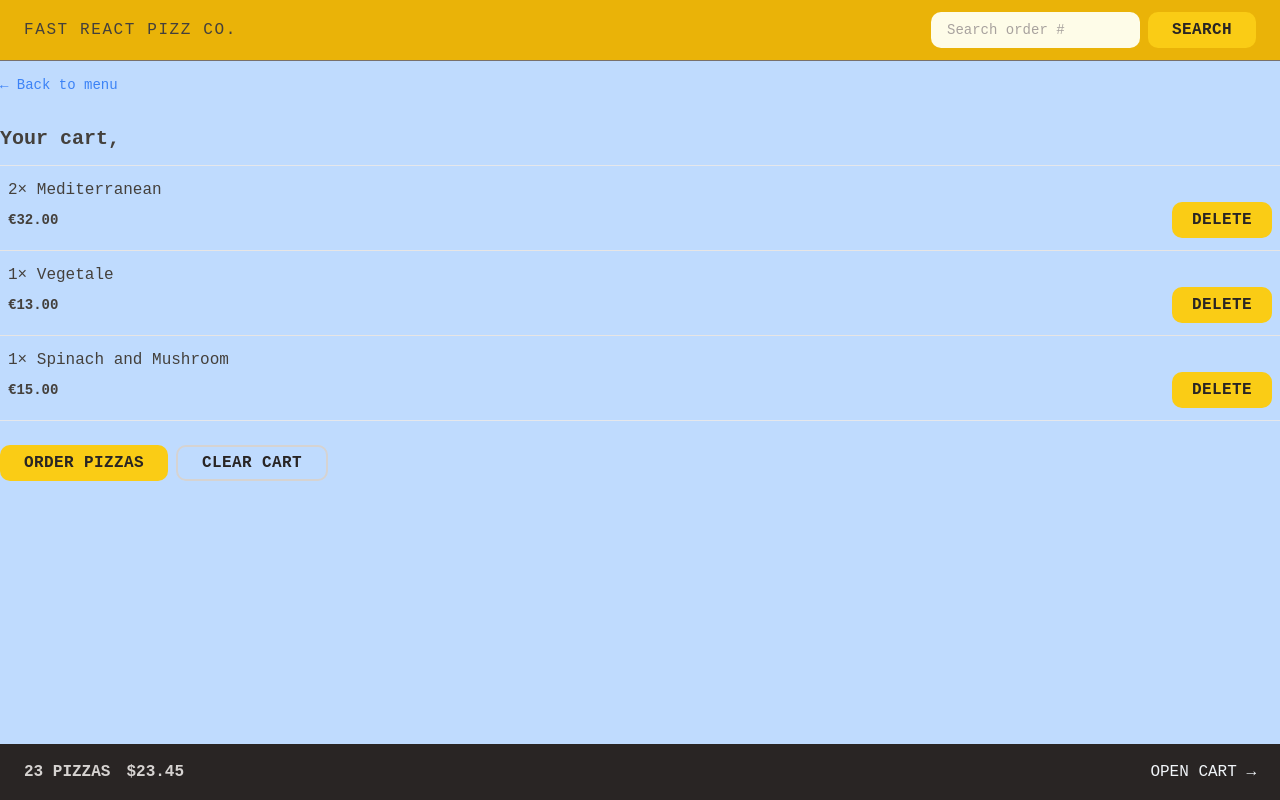
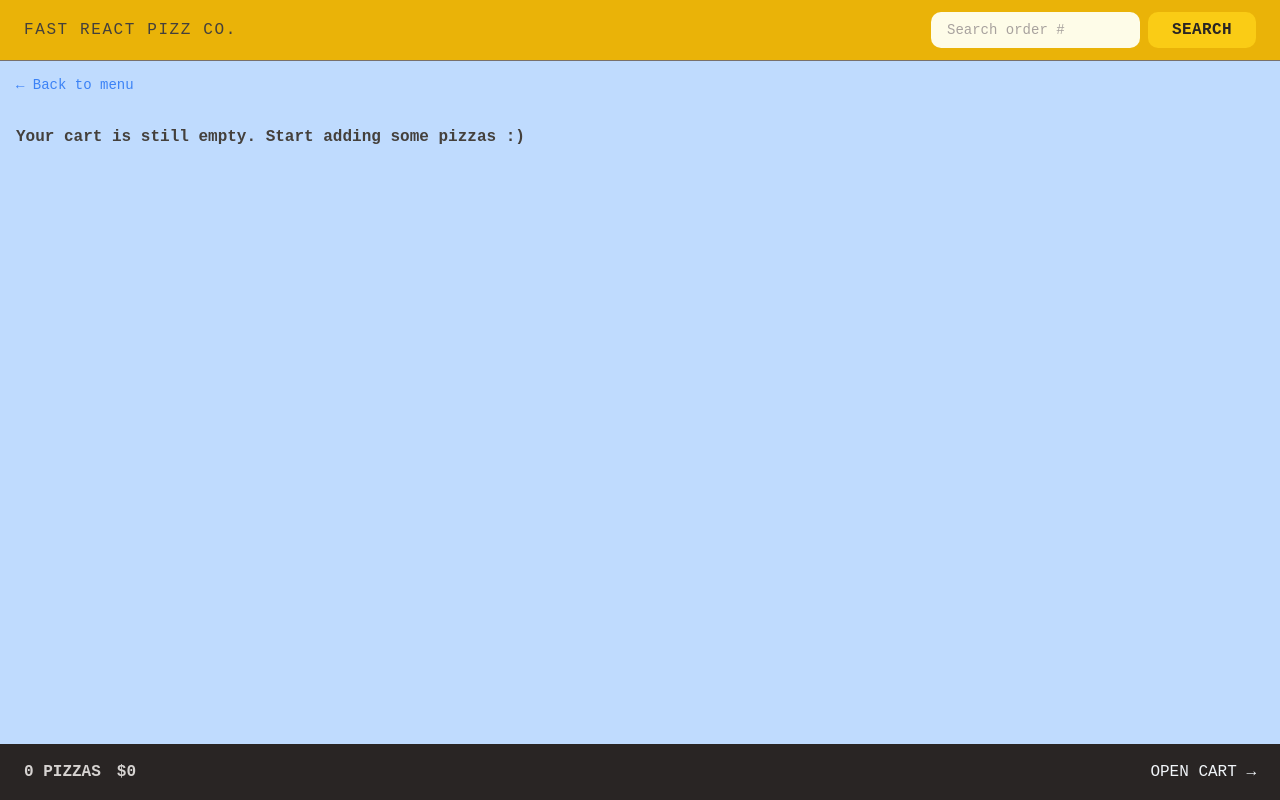
Before and after one commit to JackyChn/Fast-React-Pizza, a React (Vite) app: page /cart in a window 1280 px wide. Built offline with nearby package versions, Linux system fonts and the light colour scheme.

Commit message:
Add: delete function features

```diff
--- a/src/features/cart/Cart.jsx
+++ b/src/features/cart/Cart.jsx
@@ -1,36 +1,18 @@
 import LinkButton from "../../ui/LinkButton";
 import Button from "../../ui/Button";
 import CartItem from "./CartItem";
-import { useSelector } from "react-redux";
-
-const fakeCart = [
-  {
-    pizzaId: 12,
-    name: "Mediterranean",
-    quantity: 2,
-    unitPrice: 16,
-    totalPrice: 32,
-  },
-  {
-    pizzaId: 6,
-    name: "Vegetale",
-    quantity: 1,
-    unitPrice: 13,
-    totalPrice: 13,
-  },
-  {
-    pizzaId: 11,
-    name: "Spinach and Mushroom",
-    quantity: 1,
-    unitPrice: 15,
-    totalPrice: 15,
-  },
-];
+import EmptyCart from "./EmptyCart";
+import { useDispatch, useSelector } from "react-redux";
+import { clearCart, getCart } from "./cartSlice";
 
 function Cart() {
   const username = useSelector((store) => store.user.username);
-  const cart = fakeCart;
-
+  const cart = useSelector(getCart);
+  const dispatch = useDispatch();
+  const handleClear = () => {
+    dispatch(clearCart());
+  };
+  if (!cart.length) return <EmptyCart />;
   return (
     <div className="py-3">
       <LinkButton
@@ -52,7 +34,9 @@ function Cart() {
         <Button to="/order/new" type="primary">
           Order pizzas
         </Button>
-        <Button type="secondary">Clear cart</Button>
+        <Button type="secondary" onClick={handleClear}>
+          Clear cart
+        </Button>
       </div>
     </div>
   );
--- a/src/features/cart/CartItem.jsx
+++ b/src/features/cart/CartItem.jsx
@@ -1,9 +1,9 @@
 import { formatCurrency } from "../../utils/helpers";
-import Button from "../../ui/Button";
 import PropTpes from "prop-types";
+import DeleteItem from "./DeleteItem";
 
 function CartItem({ pizza }) {
-  const { name, quantity, totalPrice } = pizza;
+  const { pizzaId, name, quantity, totalPrice } = pizza;
 
   return (
     <li className="px-2 py-3">
@@ -12,7 +12,7 @@ function CartItem({ pizza }) {
       </p>
       <div className="flex items-center justify-between">
         <p className="text-sm font-bold">{formatCurrency(totalPrice)}</p>
-        <Button type="small">Delete</Button>
+        <DeleteItem pizzaId={pizzaId} />
       </div>
     </li>
   );
--- a/src/features/cart/CartOverview.jsx
+++ b/src/features/cart/CartOverview.jsx
@@ -1,11 +1,15 @@
+import { useSelector } from "react-redux";
 import { Link } from "react-router-dom";
+import { getTotalCartPrice, getTotalCartQuantity } from "./cartSlice";
 
 function CartOverview() {
+  const totalCartQuantity = useSelector(getTotalCartQuantity);
+  const totalCartPrice = useSelector(getTotalCartPrice);
   return (
     <div className="flex items-center justify-between bg-stone-800 p-4 text-sm uppercase text-slate-100 sm:px-6 md:text-base">
       <p className="space-x-4 font-semibold uppercase text-stone-300">
-        <span>23 pizzas</span>
-        <span>$23.45</span>
+        <span>{totalCartQuantity} pizzas</span>
+        <span>${totalCartPrice}</span>
       </p>
       <Link to="/cart">Open cart &rarr;</Link>
     </div>
--- /dev/null
+++ b/src/features/cart/DeleteItem.jsx
@@ -0,0 +1,19 @@
+import { useDispatch } from "react-redux";
+import Button from "../../ui/Button";
+import { deleteItem } from "./cartSlice";
+import PropTypes from "prop-types";
+
+function DeleteItem({ pizzaId }) {
+  const dispatch = useDispatch();
+  return (
+    <Button type="small" onClick={() => dispatch(deleteItem(pizzaId))}>
+      Delete
+    </Button>
+  );
+}
+
+DeleteItem.propTypes = {
+  pizzaId: PropTypes.number.isRequired,
+};
+
+export default DeleteItem;
--- a/src/features/cart/EmptyCart.jsx
+++ b/src/features/cart/EmptyCart.jsx
@@ -1,11 +1,13 @@
-import { Link } from 'react-router-dom';
+import LinkButton from "../../ui/LinkButton";
 
 function EmptyCart() {
   return (
-    <div>
-      <Link to="/menu">&larr; Back to menu</Link>
+    <div className="px-4 py-3">
+      <LinkButton to="/menu">&larr; Back to menu</LinkButton>
 
-      <p>Your cart is still empty. Start adding some pizzas :)</p>
+      <p className="mt-7 font-semibold">
+        Your cart is still empty. Start adding some pizzas :)
+      </p>
     </div>
   );
 }
--- a/src/features/cart/cartSlice.js
+++ b/src/features/cart/cartSlice.js
@@ -1,17 +1,17 @@
 import { createSlice } from "@reduxjs/toolkit";
 
 const initialState = {
-  // cart: [],
+  cart: [],
 
-  cart: [
-    {
-      pizzaId: 12,
-      name: "Mediterranean",
-      quantity: 2,
-      unitPrice: 16,
-      totalPrice: 32,
-    },
-  ],
+  // cart: [
+  //   {
+  //     pizzaId: 12,
+  //     name: "Mediterranean",
+  //     quantity: 2,
+  //     unitPrice: 16,
+  //     totalPrice: 32,
+  //   },
+  // ],
 };
 
 const cartSlice = createSlice({
@@ -55,6 +55,7 @@ export const {
 
 export default cartSlice.reducer;
 
+// sate here in all functions pointing to entire redux store, not exclusively to the cartSlice state
 export const getCart = (state) => state.cart.cart;
 
 export const getTotalCartQuantity = (state) =>
@@ -65,3 +66,22 @@ export const getTotalCartPrice = (state) =>
 
 export const getCurrentQuantityById = (id) => (state) =>
   state.cart.cart.find((item) => item.pizzaId === id)?.quantity ?? 0;
+
+/*
+export const getCurrentQuantityById = function(id) {
+  return function(state) {
+    // Find the pizza item in the cart by its pizzaId
+    const pizzaItem = state.cart.cart.find(function(item) {
+      return item.pizzaId === id; // Check if the item matches the given id
+    });
+
+    // Return the quantity if found, otherwise return 0
+    if (pizzaItem) {
+      return pizzaItem.quantity; // Return the quantity of the found pizza
+    } else {
+      return 0; // Return 0 if the pizza is not found
+    }
+  };
+};
+
+*/
--- a/src/features/menu/MenuItem.jsx
+++ b/src/features/menu/MenuItem.jsx
@@ -1,8 +1,9 @@
-import { useDispatch } from "react-redux";
+import { useDispatch, useSelector } from "react-redux";
 import PropTypes from "prop-types";
 import Button from "../../ui/Button";
 import { formatCurrency } from "../../utils/helpers";
-import { addItem } from "../cart/cartSlice";
+import { addItem, getCurrentQuantityById } from "../cart/cartSlice";
+import DeleteItem from "../cart/DeleteItem";
 
 function MenuItem({ pizza }) {
   const dispatch = useDispatch();
@@ -22,6 +23,8 @@ function MenuItem({ pizza }) {
     };
     dispatch(addItem(newItem));
   }
+
+  const currentQuantity = useSelector(getCurrentQuantityById(id));
 
   return (
     <li className="flex gap-4 py-2">
@@ -44,10 +47,14 @@ function MenuItem({ pizza }) {
             </p>
           )}
 
-          {!soldOut && (
-            <Button type="small" onClick={handleAddToCart}>
-              Add to cart
-            </Button>
+          {currentQuantity > 0 ? (
+            <DeleteItem pizzaId={id} />
+          ) : (
+            !soldOut && (
+              <Button type="small" onClick={handleAddToCart}>
+                Add to cart
+              </Button>
+            )
           )}
         </div>
       </div>
```
